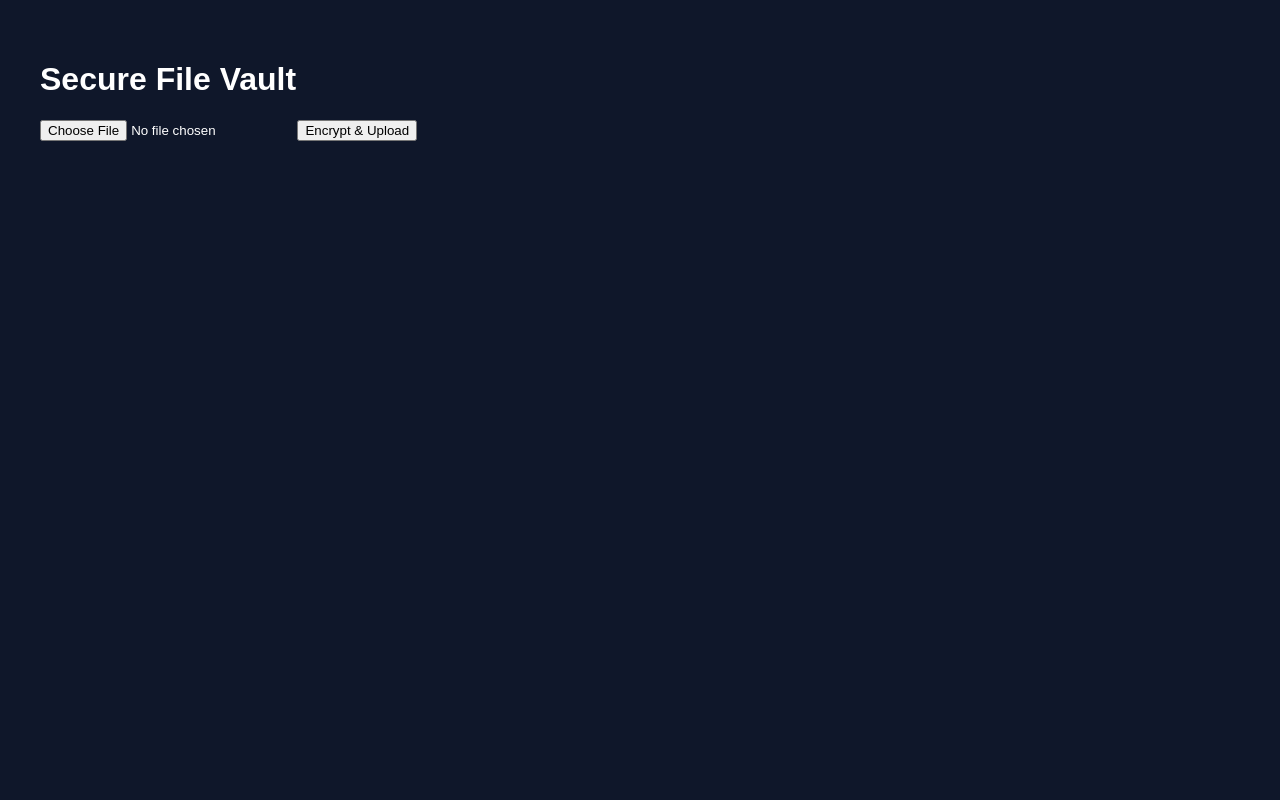
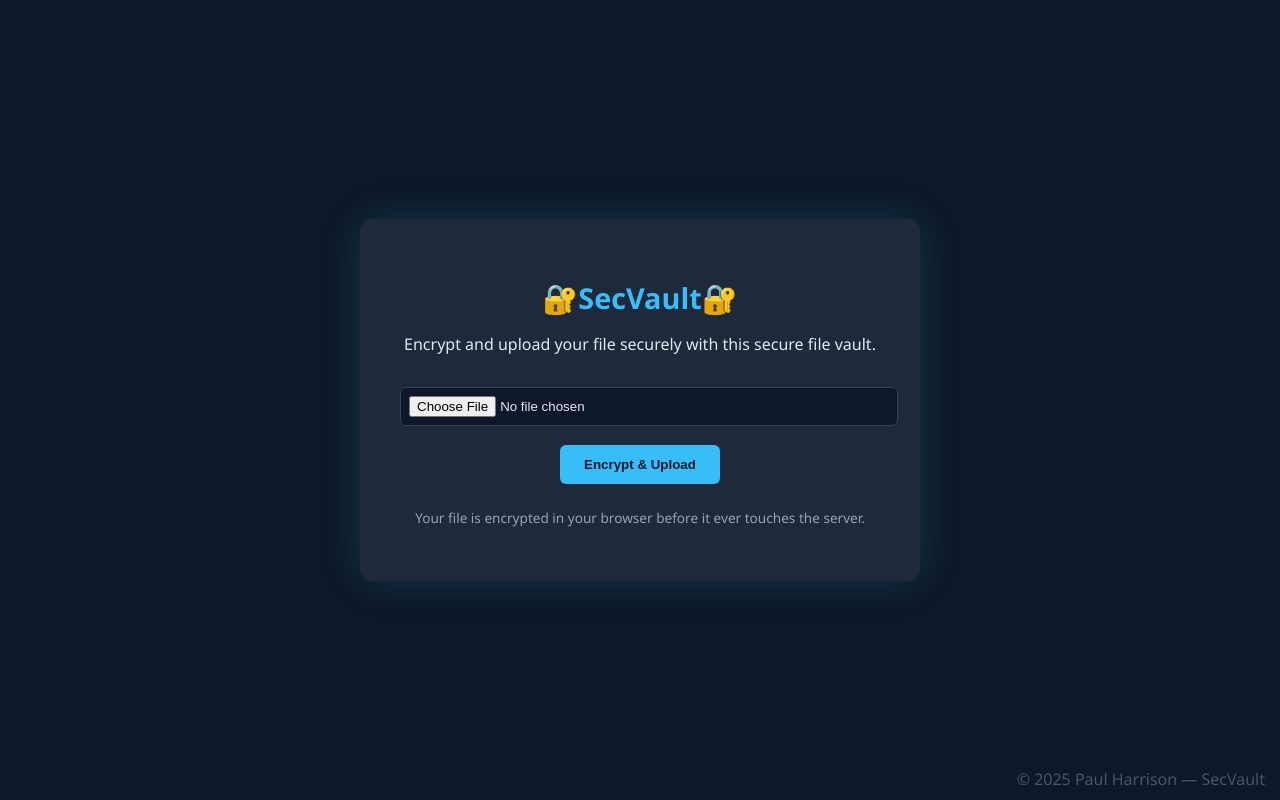
Before and after one commit to paulhrsn/SecVault, a Flask app: page / in a window 1280 px wide. Run offline with Flask 3, Linux system fonts and the light colour scheme.

Commit message:
changed branding to SecVault, added watermark

```diff
--- a/static/style.css
+++ b/static/style.css
@@ -1,7 +1,70 @@
 /*my style stuff*/
 body {
-    font-family: sans-serif;
-    padding: 2rem;
-    background: #0f172a;
-    color: white;
+    background-color: #0f172a;
+    font-family: 'Segoe UI', Tahoma, Geneva, Verdana, sans-serif;
+    color: #e2e8f0;
+    margin: 0;
+    padding: 0;
+    display: flex;
+    justify-content: center;
+    align-items: center;
+    height: 100vh;
   }
+
+  .container {
+    background-color: #1e293b;
+    padding: 2.5rem;
+    border-radius: 12px;
+    box-shadow: 0 0 40px rgba(0, 255, 255, 0.15);
+    text-align: center;
+    width: 90%;
+    max-width: 480px;
+  }
+
+  h1 {
+    margin-bottom: 1rem;
+    font-size: 1.8rem;
+    color: #38bdf8;
+  }
+
+  input[type="file"] {
+    margin-top: 1rem;
+    padding: 0.5rem;
+    border: 1px solid #334155;
+    background-color: #0f172a;
+    color: #e2e8f0;
+    border-radius: 6px;
+    width: 100%;
+  }
+
+  button {
+    margin-top: 1.2rem;
+    padding: 0.75rem 1.5rem;
+    background-color: #38bdf8;
+    color: #0f172a;
+    font-weight: bold;
+    border: none;
+    border-radius: 6px;
+    cursor: pointer;
+    transition: background-color 0.3s ease;
+  }
+
+  button:hover {
+    background-color: #0ea5e9;
+  }
+
+  .note {
+    font-size: 0.85rem;
+    color: #94a3b8;
+    margin-top: 1.5rem;
+  }
+
+  .watermark {
+    position: fixed;
+    bottom: 10px;
+    right: 15px;
+    font-size: 1rem;
+    color: #475569;
+    user-select: none;
+    pointer-events: none;
+  }
--- a/templates/index.html
+++ b/templates/index.html
@@ -1,16 +1,26 @@
 <!--my main page-->
 <!DOCTYPE html>
-<html>
+<html lang="en">
 <head>
+  <meta charset="UTF-8" />
+  <meta name="viewport" content="width=device-width, initial-scale=1.0" />
   <title>Secure File Vault</title>
-  <link rel="stylesheet" href="/static/style.css">
+  <link rel="stylesheet" href="/static/style.css" />
 </head>
 <body>
-  <h1>Secure File Vault</h1>
+  <div class="container">
+    <h1>🔐SecVault🔐</h1>
+    <p>Encrypt and upload your file securely with this secure file vault.</p>
 
-  <input type="file" id="fileInput">
-  <button onclick="encryptAndUpload()">Encrypt & Upload</button>
+    <input type="file" id="fileInput" />
+    <button onclick="encryptAndUpload()">Encrypt & Upload</button>
+
+    <p class="note">Your file is encrypted in your browser before it ever touches the server.</p>
+  </div>
 
   <script src="/static/main.js"></script>
+
+  <div class="watermark">© 2025 Paul Harrison — SecVault</div>
+
 </body>
 </html>
```
Also changed, not shown: 1 other file.
